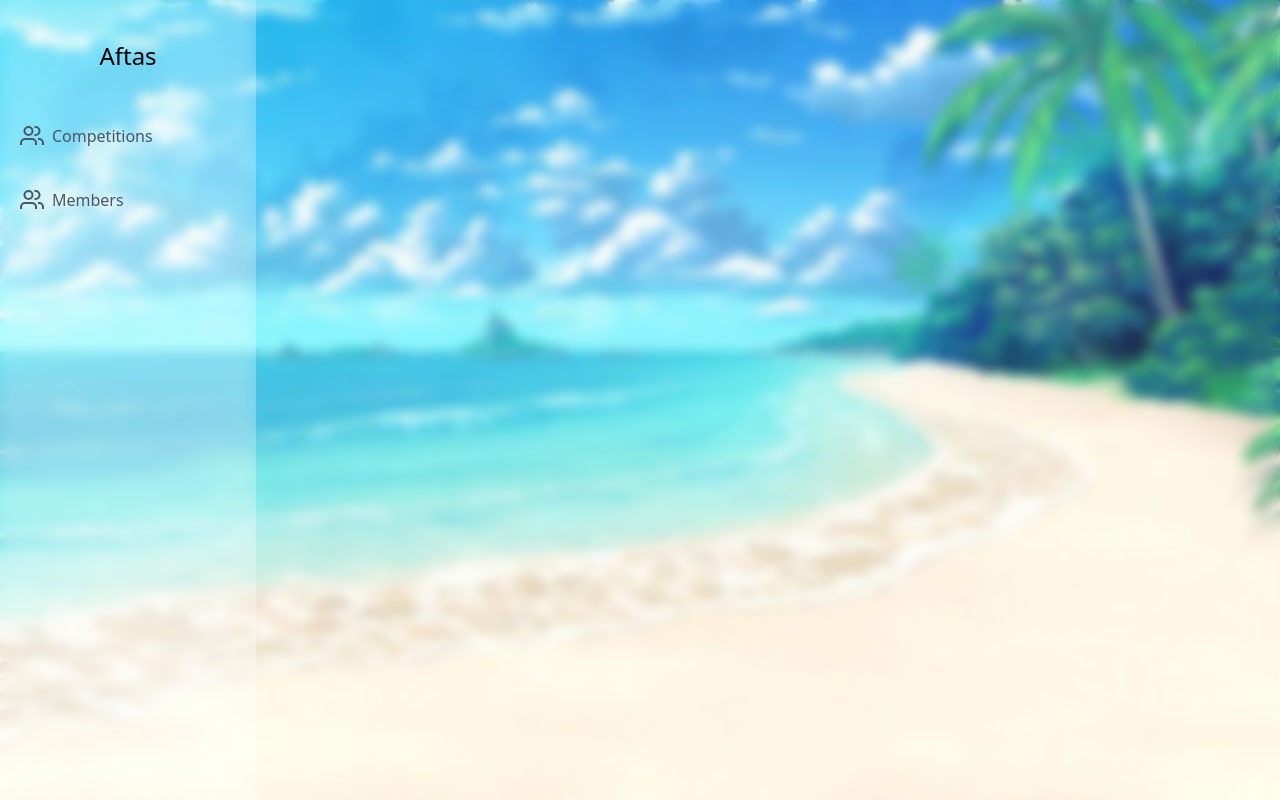
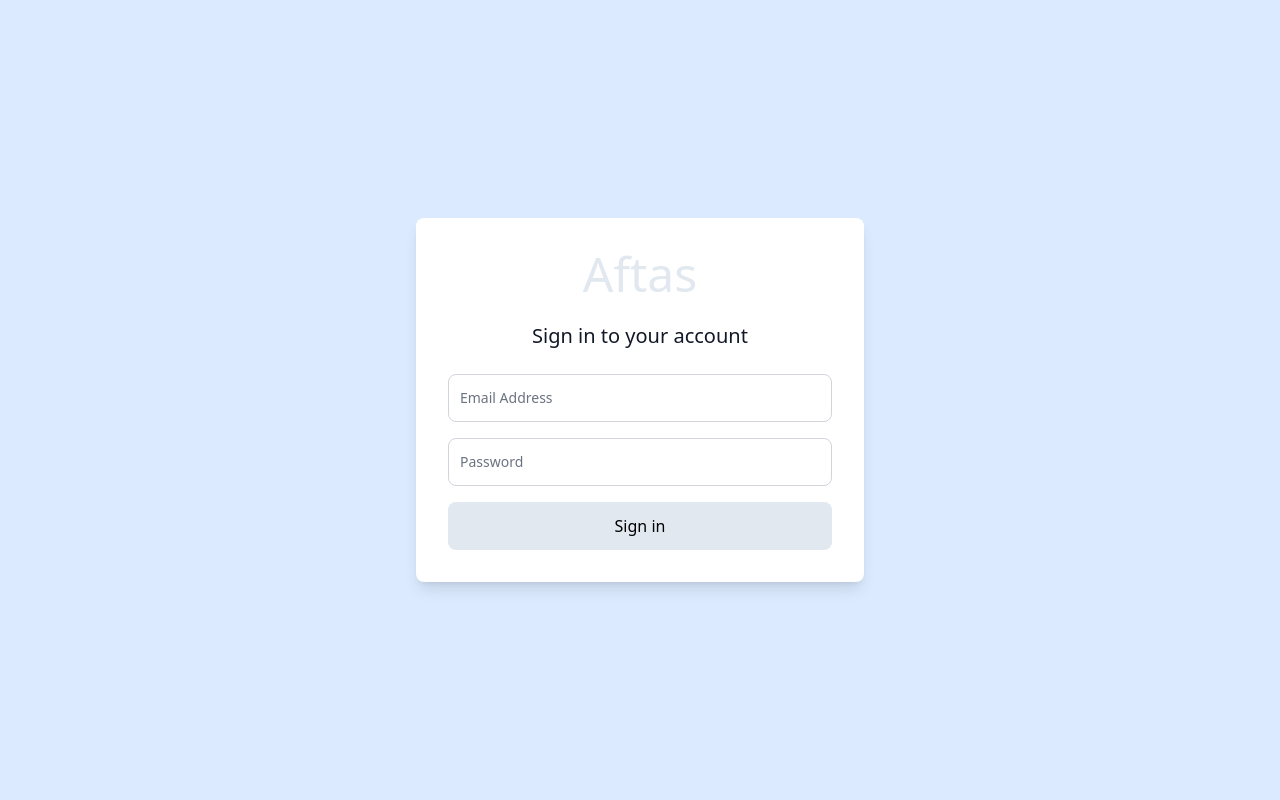
Before and after one commit to itzmohamed007/Aftas, an Angular app: page /auth/login in a window 1280 px wide. Before the commit this address led to /. Built offline with nearby package versions, Linux system fonts and the light colour scheme.

Commit message:
added unlocking accounts feature + added login page

```diff
--- a/src/app/app.component.html
+++ b/src/app/app.component.html
@@ -1,6 +1,6 @@
 <section class="w-screen h-screen bg-image fixed scroll-auto">
   <div class="bg-blur flex">
-    <app-navbar></app-navbar>
+    <app-navbar *ngIf="false"></app-navbar>
     <div class="w-full p-16">
       <router-outlet></router-outlet>
     </div>
--- a/src/app/app.module.ts
+++ b/src/app/app.module.ts
@@ -15,6 +15,8 @@ import { NewMemberComponent } from './components/new-member/new-member.component
 import { CompetitionsTableComponent } from './components/competitions-table/competitions-table.component';
 import { ManagerDashboardComponent } from './components/manager-dashboard/manager-dashboard.component';
 import { UsersTableComponent } from './components/users-table/users-table.component';
+import { LoginComponent } from './components/login/login.component';
+import { RegisterComponent } from './components/register/register.component';
 
 @NgModule({
   declarations: [
@@ -27,7 +29,9 @@ import { UsersTableComponent } from './components/users-table/users-table.compon
     NewMemberComponent,
     CompetitionsTableComponent,
     ManagerDashboardComponent,
-    UsersTableComponent
+    UsersTableComponent,
+    LoginComponent,
+    RegisterComponent
   ],
   imports: [
     BrowserModule,
--- /dev/null
+++ b/src/app/components/login/login.component.html
@@ -0,0 +1,46 @@
+<section class="flex justify-center items-center h-screen bg-blue-100">
+  <div class="bg-white rounded-lg shadow-lg w-full max-w-md p-8 space-y-6">
+    <h1 class="text-5xl font-normal text-slate-200 text-center">Aftas</h1>
+    <h2 class="text-xl font-light text-gray-900 text-center">
+      Sign in to your account
+    </h2>
+    <form class="space-y-4" autocomplete="off">
+      <div>
+        <div class="relative">
+          <input
+            type="text"
+            id="floating_outlined"
+            class="text-black font-light block border border-gray-300 px-2.5 pb-2.5 pt-4 w-full text-sm bg-transparent rounded-lg border-1 appearance-none focus:outline-none focus:ring-0 focus:border-gray-600 peer"
+            placeholder=" "
+          />
+          <label
+            for="floating_outlined"
+            class="absolute font-light text-sm text-gray-500 dark:text-gray-400 duration-300 transform -translate-y-4 scale-75 top-2 z-10 origin-[0] bg-white px-2 peer-focus:px-2 peer-focus:text-gray-600 peer-placeholder-shown:scale-100 peer-placeholder-shown:-translate-y-1/2 peer-placeholder-shown:top-1/2 peer-focus:top-2 peer-focus:scale-75 peer-focus:-translate-y-4 rtl:peer-focus:translate-x-1/4 rtl:peer-focus:left-auto start-1"
+            >Email Address</label
+          >
+        </div>
+      </div>
+      <div>
+        <div class="relative">
+          <input
+            type="password"
+            id="floating_outlined"
+            class="text-black block border border-gray-300 px-2.5 pb-2.5 pt-4 w-full text-sm bg-transparent rounded-lg border-1 appearance-none focus:outline-none focus:ring-0 focus:border-gray-600 peer"
+            placeholder=" "
+          />
+          <label
+            for="floating_outlined"
+            class="absolute font-light text-sm text-gray-500 dark:text-gray-400 duration-300 transform -translate-y-4 scale-75 top-2 z-10 origin-[0] bg-white px-2 peer-focus:px-2 peer-focus:text-gray-600 peer-placeholder-shown:scale-100 peer-placeholder-shown:-translate-y-1/2 peer-placeholder-shown:top-1/2 peer-focus:top-2 peer-focus:scale-75 peer-focus:-translate-y-4 rtl:peer-focus:translate-x-1/4 rtl:peer-focus:left-auto start-1"
+            >Password</label
+          >
+        </div>
+      </div>
+      <button
+        class="w-full bg-slate-200 hover:bg-slate-400 focus:ring-4 focus:outline-none focus:ring-primary-300 text-black font-light rounded-lg py-3 text-md"
+        type="submit"
+      >
+        Sign in
+      </button>
+    </form>
+  </div>
+</section>
--- /dev/null
+++ b/src/app/components/register/register.component.html
@@ -0,0 +1,47 @@
+<section class="flex justify-center items-center h-screen bg-blue-100">
+  <div class="bg-white rounded-lg shadow-lg w-full max-w-md p-8 space-y-6">
+    <h1 class="text-5xl font-normal text-slate-200 text-center">Aftas</h1>
+    <h2 class="text-xl font-light text-gray-900 text-center">
+      Create an account
+    </h2>
+    <form class="flex" autocomplete="off">
+      <!-- name family name identity document identity number nationality role -->
+      <div class="w-1/2 flex flex-col">
+        <div class="relative">
+          <input
+            type="text"
+            id="floating_outlined"
+            class="text-black font-light block border border-gray-300 px-2.5 pb-2.5 pt-4 w-full text-sm bg-transparent rounded-lg border-1 appearance-none focus:outline-none focus:ring-0 focus:border-gray-600 peer"
+            placeholder=" "
+          />
+          <label
+            for="floating_outlined"
+            class="absolute font-light text-sm text-gray-500 dark:text-gray-400 duration-300 transform -translate-y-4 scale-75 top-2 z-10 origin-[0] bg-white px-2 peer-focus:px-2 peer-focus:text-gray-600 peer-placeholder-shown:scale-100 peer-placeholder-shown:-translate-y-1/2 peer-placeholder-shown:top-1/2 peer-focus:top-2 peer-focus:scale-75 peer-focus:-translate-y-4 rtl:peer-focus:translate-x-1/4 rtl:peer-focus:left-auto start-1"
+            >Email Address</label
+          >
+        </div>
+      </div>
+      <div class="w-1/2 flex flex-col">
+        <div class="relative">
+          <input
+            type="text"
+            id="floating_outlined"
+            class="text-black font-light block border border-gray-300 px-2.5 pb-2.5 pt-4 w-full text-sm bg-transparent rounded-lg border-1 appearance-none focus:outline-none focus:ring-0 focus:border-gray-600 peer"
+            placeholder=" "
+          />
+          <label
+            for="floating_outlined"
+            class="absolute font-light text-sm text-gray-500 dark:text-gray-400 duration-300 transform -translate-y-4 scale-75 top-2 z-10 origin-[0] bg-white px-2 peer-focus:px-2 peer-focus:text-gray-600 peer-placeholder-shown:scale-100 peer-placeholder-shown:-translate-y-1/2 peer-placeholder-shown:top-1/2 peer-focus:top-2 peer-focus:scale-75 peer-focus:-translate-y-4 rtl:peer-focus:translate-x-1/4 rtl:peer-focus:left-auto start-1"
+            >Email Address</label
+          >
+        </div>
+      </div>
+      <button
+        class="w-full bg-slate-200 hover:bg-slate-400 focus:ring-4 focus:outline-none focus:ring-primary-300 text-black font-light rounded-lg py-3 text-md"
+        type="submit"
+      >
+        Sign in
+      </button>
+    </form>
+  </div>
+</section>
--- a/src/app/components/users-table/users-table.component.html
+++ b/src/app/components/users-table/users-table.component.html
@@ -9,6 +9,7 @@
         <th scope="col" class="px-6 py-3 font-normal">Email</th>
         <th scope="col" class="px-6 py-3 font-normal">Nationality</th>
         <th scope="col" class="px-6 py-3 font-normal">Role</th>
+        <th scope="col" class="px-6 py-3 font-normal">Accession Date</th>
         <th scope="col" class="px-6 py-3 font-normal">Actions</th>
       </tr>
     </thead>
@@ -24,12 +25,14 @@
         <td class="text-sm px-6 py-4 font-light">{{ user.email }}</td>
         <td class="text-sm px-6 py-4 font-light">{{ user.nationality }}</td>
         <td class="text-sm px-6 py-4 font-light">{{ user.role }}</td>
+        <td class="text-sm px-6 py-4 font-light">{{ user.accessionDate }}</td>
         <td class="flex p-5 items-center justify-center gap-3">
-          <button class="bg-green-300 text-white rounded py-1 px-5">
-            Accept
-          </button>
-          <button class="bg-red-300 text-white rounded py-1 px-5">
-            Refuse
+          <button
+            (click)="unlockAccount(user.num)"
+            *ngIf="user.locked"
+            class="bg-green-300 text-white rounded py-1 px-5"
+          >
+            Unlock
           </button>
         </td>
       </tr>
--- a/src/app/components/users-table/users-table.component.ts
+++ b/src/app/components/users-table/users-table.component.ts
@@ -9,18 +9,32 @@ import { UsersService } from 'src/app/services/users.service';
 export class UsersTableComponent implements OnInit {
   public constructor(private usersService: UsersService) {}
   ngOnInit(): void {
-    this.getLockedAccounts();
+    this.getAccounts();
   }
   @Input() users: any = [];
-  private getLockedAccounts() {
-    this.usersService.getLockedAccounts().subscribe({
+  private getAccounts() {
+    console.log('get accounts called successfully');
+    this.usersService.getAccounts().subscribe({
       next: (data) => {
         this.users = data;
         console.clear();
         console.log(data);
       },
       error: (e) => {
-        console.log('something went wrong while fetching locked accounts');
+        console.log('something went wrong while fetching accounts');
+        console.log(e);
+      },
+    });
+  }
+
+  unlockAccount(num: number) {
+    this.usersService.unlockAccount(num).subscribe({
+      next: (data) => {
+        console.log('unlocked successfully');
+        this.getAccounts();
+      },
+      error: (e) => {
+        console.log('something went wrong while unlocking account');
         console.log(e);
       },
     });
--- a/src/app/services/users.service.ts
+++ b/src/app/services/users.service.ts
@@ -1,17 +1,20 @@
 import { Injectable, inject } from '@angular/core';
-import {HttpClient} from "@angular/common/http";
-import {Observable} from "rxjs";
+import { HttpClient } from '@angular/common/http';
+import { Observable } from 'rxjs';
 
 @Injectable({
-  providedIn: 'root'
+  providedIn: 'root',
 })
 export class UsersService {
+  constructor() {}
+  private http = inject(HttpClient);
+  private url = 'http://localhost:8080/api/users';
 
-  constructor() { }
-  private http = inject(HttpClient);
-  private url = "http://localhost:8080/api/users";
+  getAccounts(): Observable<any[]> {
+    return this.http.get<any[]>(`${this.url}`);
+  }
 
-  getLockedAccounts():Observable<any[]> {
-    return this.http.get<any[]>(`${this.url}/locked`);
+  unlockAccount(num: number): Observable<any> {
+    return this.http.patch<any>(`${this.url}/unlock/${num}`, {});
   }
 }
```
Also changed, not shown: src/app/app-routing.module.ts (+15 -0 lines), src/app/components/login/login.component.ts (added, +10 -0 lines), src/app/components/register/register.component.ts (added, +10 -0 lines), src/app/components/login/login.component.css (added), src/app/components/register/register.component.css (added), 2 other files (tests, documents, lock files or other folders).
